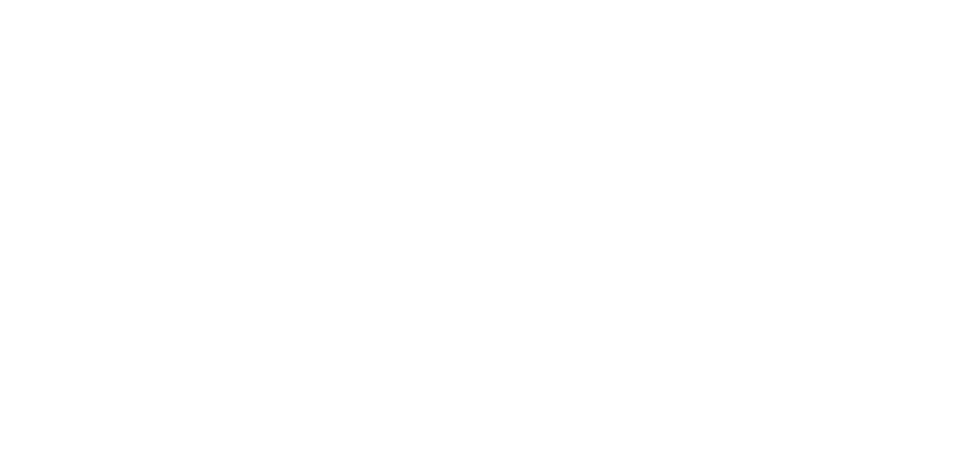
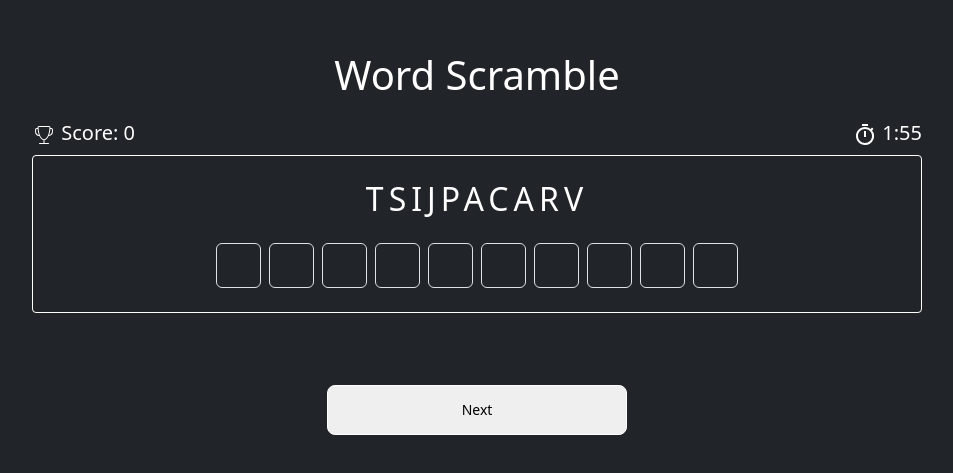
Before and after one commit to KonfHub-UI/lead-capture, a React (Create React App) app: page /games/word-scramble in a window 1280 px wide. Before the commit this address had no page. Shown: the part 157-630 px from the top of the page, without its empty margins (163-1116 px from the left). Built offline with nearby package versions, Linux system fonts and the light colour scheme.

Commit message:
word page

```diff
--- a/package.json
+++ b/package.json
@@ -11,6 +11,7 @@
     "bootstrap": "^5.3.3",
     "react": "^19.0.0",
     "react-dom": "^19.0.0",
+    "react-icons": "^5.4.0",
     "react-router-dom": "^6.4.3",
     "react-scripts": "5.0.1",
     "web-vitals": "^2.1.4",
--- a/src/App.css
+++ b/src/App.css
@@ -36,3 +36,50 @@
     transform: rotate(360deg);
   }
 }
+.text-content{
+  font-size: 20px !important;
+  font-weight: 400 !important;
+  padding: 0px !important;
+}
+.word-box{
+  width: 890px;
+  border-radius: 4px;
+  padding: 10px;
+  border: 0.5px solid rgba(255, 255, 255, 1)
+}
+.next-button{
+  width: 300px !important;
+  height: 50px !important;
+  border-radius: 8px;
+  border: 0.5px solid rgba(255, 255, 255, 1);
+  font-size: 14px !important;
+  font-weight: 400 !important;
+  line-height: 20px !important;
+
+}
+.letter-input {
+  width: 45px !important;
+  height: 45px;
+  text-align: center;
+  font-size: 1.2rem;
+  text-transform: uppercase;
+  border: 1px solid rgba(255, 255, 255, 0.5);
+}
+
+.scrambled-word {
+  font-size: 2rem;
+  letter-spacing: 5px;
+}
+
+@media (max-width: 576px) {
+  .letter-input {
+    width: 35px !important;
+    height: 35px;
+    font-size: 1rem;
+  }
+
+  .scrambled-word {
+    font-size: 1.5rem;
+    letter-spacing: 3px;
+  }
+}
--- a/src/App.js
+++ b/src/App.js
@@ -4,12 +4,15 @@
 import { Router, Navigate, Route, Routes, useLocation } from "react-router-dom";
 import SignIn from "./pages/singIn";
 import Games from "./pages/games";
+import WordScramble from "./pages/word-scrumble";
+
 
 function App() {
   return (
             <Routes>
                 <Route path="/" element={<SignIn />} />
                 <Route path="/games" element={<Games />} />
+                <Route path="/games/word-scramble" element={<WordScramble />} />
             </Routes>
   );
 }
--- /dev/null
+++ b/src/pages/word-scrumble.js
@@ -0,0 +1,158 @@
+import { useState, useEffect, useRef } from 'react';
+import { MdOutlineTimer } from "react-icons/md";
+import { CiTrophy } from "react-icons/ci";
+import 'bootstrap/dist/css/bootstrap.min.css';
+
+const words = ['REACT', 'JAVASCRIPT', 'BOOT', 'DEVELOPER', 'PROGR'];
+
+const WordScramble = () => {
+  const [currentWord, setCurrentWord] = useState('');
+  const [scrambledWord, setScrambledWord] = useState('');
+  const [userInput, setUserInput] = useState([]);
+  const [score, setScore] = useState(0);
+  const [timer, setTimer] = useState(120);
+  const [gameOver, setGameOver] = useState(false);
+
+  // Create refs to track input fields
+  const inputRefs = useRef([]);
+
+  const scrambleWord = (word) => {
+    return word
+      .split('')
+      .sort(() => Math.random() - 0.5)
+      .join('');
+  };
+
+  const getNewWord = () => {
+    const word = words[Math.floor(Math.random() * words.length)];
+    setCurrentWord(word);
+    setScrambledWord(scrambleWord(word));
+    setUserInput(new Array(word.length).fill(''));
+
+    // Reset focus to the first input
+    setTimeout(() => {
+      if (inputRefs.current[0]) {
+        inputRefs.current[0].focus();
+      }
+    }, 0);
+  };
+
+  useEffect(() => {
+    getNewWord();
+
+    const interval = setInterval(() => {
+      setTimer((prev) => {
+        if (prev <= 1) {
+          setGameOver(true);
+          clearInterval(interval);
+          return 0;
+        }
+        return prev - 1;
+      });
+    }, 1000);
+
+    return () => clearInterval(interval);
+  }, []);
+
+  const handleInputChange = (index, value) => {
+    if (value.length > 1) return; // Prevent entering more than one character
+    const newInput = [...userInput];
+    newInput[index] = value.toUpperCase(); // Ensure uppercase
+    setUserInput(newInput);
+
+    // Move focus to the next input box if a character is entered
+    if (value.length === 1 && index < currentWord.length - 1) {
+      inputRefs.current[index + 1].focus();
+    }
+  };
+
+  const handleKeyDown = (index, event) => {
+    if (event.key === 'Backspace') {
+      const newInput = [...userInput];
+      if (userInput[index] === '') {
+        // Move focus to the previous input box if it's empty
+        if (index > 0) inputRefs.current[index - 1].focus();
+      } else {
+        // Clear the current input
+        newInput[index] = '';
+        setUserInput(newInput);
+      }
+    } else if (event.key === 'Enter') {
+      // Explicitly check the word and move to the next word
+      submitWord();
+    }
+  };
+
+  const submitWord = () => {
+    if (userInput.join('') === currentWord) {
+      setScore((prev) => prev + 20); // Increment score
+      getNewWord(); // Load a new word
+    } else {
+      alert('Incorrect word! Try again.');
+    }
+  };
+
+  const formatTime = (time) => {
+    const minutes = Math.floor(time / 60);
+    const seconds = time % 60;
+    return `${minutes}:${seconds.toString().padStart(2, '0')}`;
+  };
+
+  if (gameOver) {
+    return (
+      <div className="d-flex align-items-center justify-content-center min-vh-100 bg-dark">
+        <div className="text-center bg-dark text-white p-5 rounded">
+          <h1>Game Over!</h1>
+          <div className="mb-4">
+            <span className="display-1">👑</span>
+            <h2 className="mt-3">Your Score</h2>
+            <p className="display-4 text-info">{score}</p>
+          </div>
+          <button
+            className="btn btn-primary"
+            onClick={() => window.location.reload()}
+          >
+            Play Again
+          </button>
+        </div>
+      </div>
+    );
+  }
+
+  return (
+    <div className="bg-dark min-vh-100 d-flex align-items-center justify-content-center">
+      <div className="text-center">
+        <h1 className="mb-4 text-white">Word Scramble</h1>
+        <div className="mb-2 d-flex justify-content-between align-items-center">
+          <span className="badge text-content"><CiTrophy size={24} /> Score: {score}</span>
+          <span className="badge text-content"><MdOutlineTimer size={24} /> {formatTime(timer)}</span>
+        </div>
+
+        <div className="text-white p-4 mb-4 word-box">
+          <h2 className="scrambled-word mb-4">{scrambledWord}</h2>
+
+          <div className="d-flex justify-content-center gap-2 flex-wrap">
+            {currentWord.split('').map((_, index) => (
+              <input
+                key={index}
+                type="text"
+                maxLength="1"
+                className="form-control letter-input bg-dark text-center text-white"
+                ref={(el) => (inputRefs.current[index] = el)} // Assign input refs
+                value={userInput[index] || ''} // Default to empty string
+                onChange={(e) => handleInputChange(index, e.target.value)}
+                onKeyDown={(e) => handleKeyDown(index, e)} // Handle backspace and Enter
+              />
+            ))}
+          </div>
+        </div>
+
+        <button className="mt-5 next-button" onClick={submitWord}>
+          Next
+        </button>
+      </div>
+    </div>
+  );
+};
+
+export default WordScramble;
```
Also changed, not shown: 1 other file (tests, documents, lock files or other folders).
